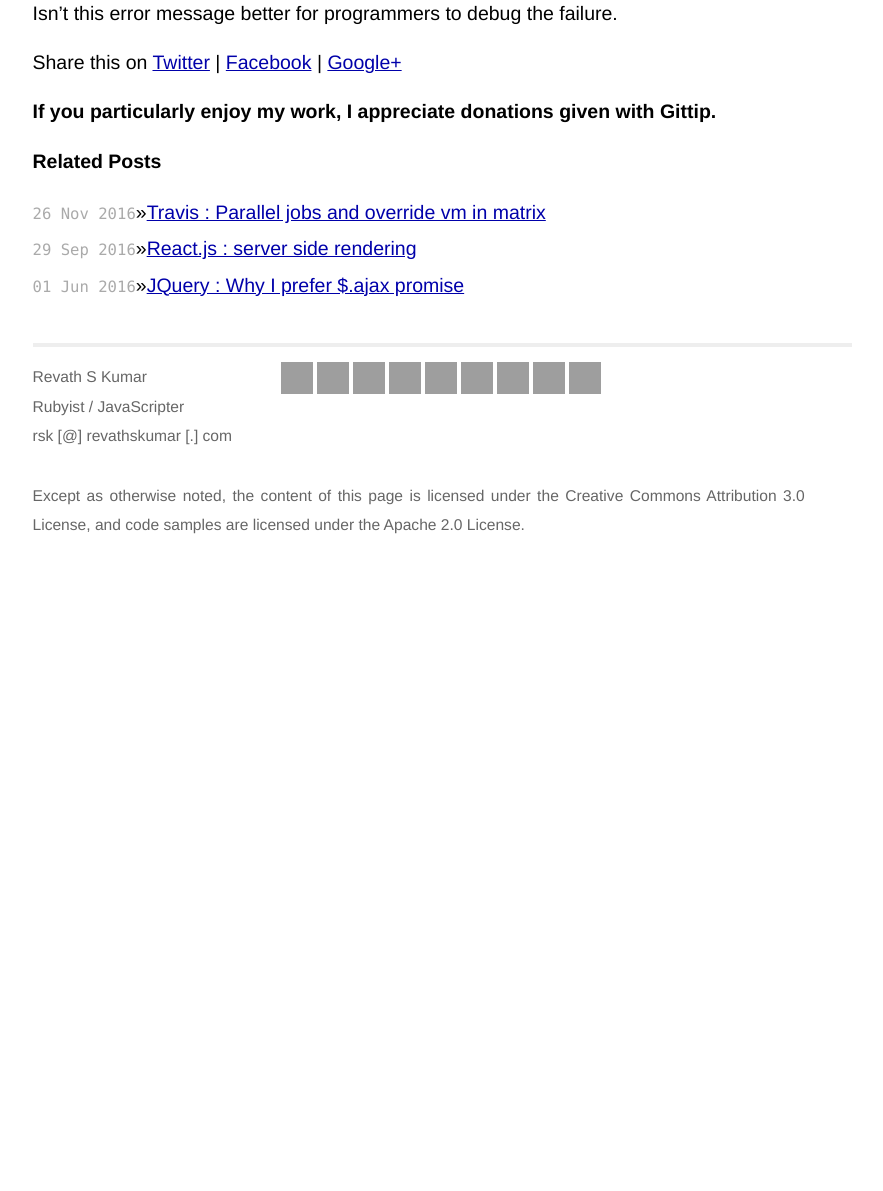
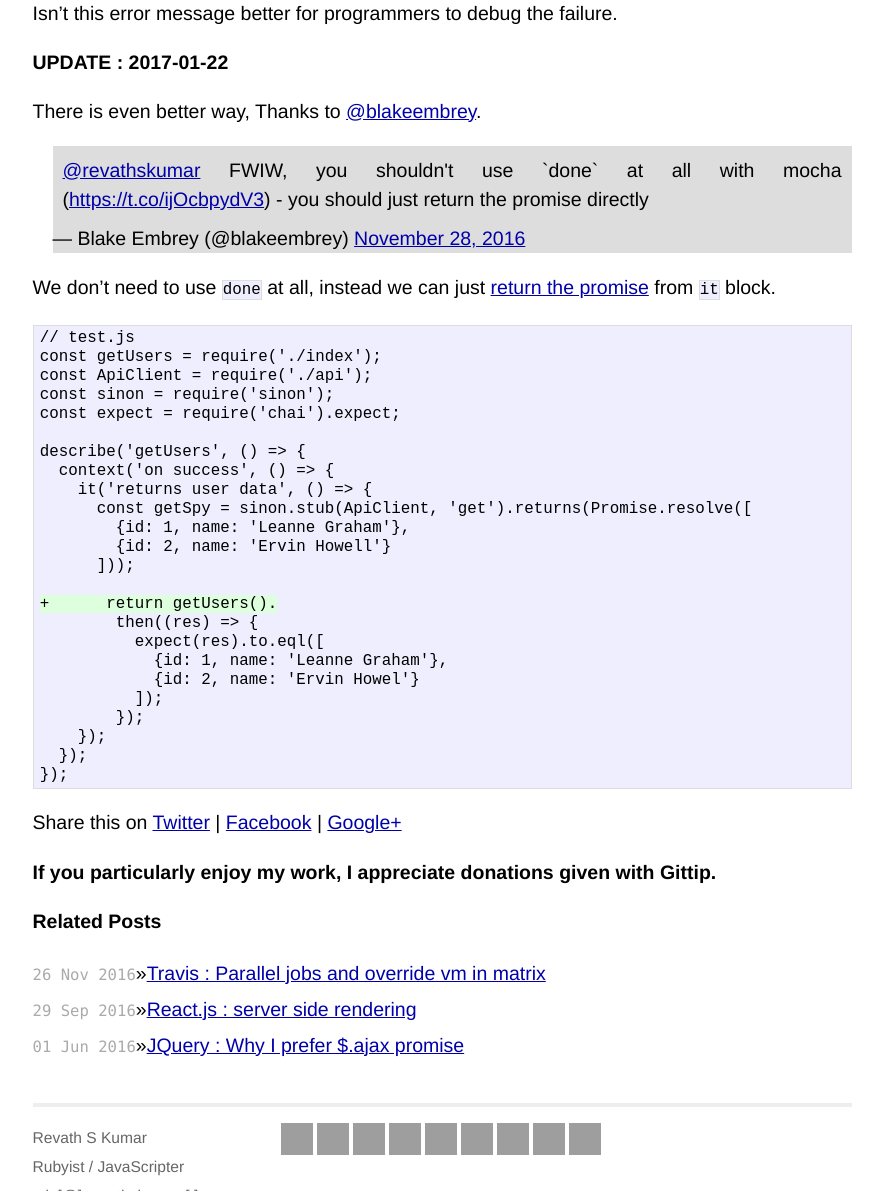
Before and after one commit to revathskumar/blog.revathskumar.com, a Jekyll site: the page built from _posts/2016-11-27-javascript-testing-promises.md, in a window 1280 px wide and 1400 px high, scrolled down 3264 px, cut to the strip 209-1400 px from the top of the window. Shown: the whole strip, without its empty margins (198-1081 px from the left). Built offline with Jekyll 4.4.1, drawn with Linux system fonts in a browser that asks for light colours; comment, search, counter and statistics services are not loaded; before the commit the page ends 4028 px from its top, so only the background shows below that; grey boxes are pictures that could not be loaded.

Commit message:
Update for testing promises with mocha

```diff
--- a/_posts/2016-11-27-javascript-testing-promises.md
+++ b/_posts/2016-11-27-javascript-testing-promises.md
@@ -146,3 +146,39 @@ Now see the difference in the mocha's failure message with actual and expected d
 ![Better Error]({{ page.image }})
 
 Isn't this error message better for programmers to debug the failure.
+
+### UPDATE : 2017-01-22
+
+There is even better way, Thanks to [@blakeembrey](https://twitter.com/blakeembrey).
+
+<blockquote class="twitter-tweet" data-lang="en"><p lang="en" dir="ltr"><a href="https://twitter.com/revathskumar">@revathskumar</a> FWIW, you shouldn&#39;t use `done` at all with mocha (<a href="https://t.co/ijOcbpydV3">https://t.co/ijOcbpydV3</a>) - you should just return the promise directly</p>&mdash; Blake Embrey (@blakeembrey) <a href="https://twitter.com/blakeembrey/status/803386495180472320">November 28, 2016</a></blockquote>
+<script async src="//platform.twitter.com/widgets.js" charset="utf-8"></script>
+
+We don't need to use `done` at all, instead we can just [return the promise](http://mochajs.org/#working-with-promises) from `it` block.
+
+~~~ diff
+// test.js
+const getUsers = require('./index');
+const ApiClient = require('./api');
+const sinon = require('sinon');
+const expect = require('chai').expect;
+
+describe('getUsers', () => {
+  context('on success', () => {
+    it('returns user data', () => {
+      const getSpy = sinon.stub(ApiClient, 'get').returns(Promise.resolve([
+        {id: 1, name: 'Leanne Graham'},
+        {id: 2, name: 'Ervin Howell'}
+      ]));
+
++      return getUsers().
+        then((res) => {
+          expect(res).to.eql([
+            {id: 1, name: 'Leanne Graham'},
+            {id: 2, name: 'Ervin Howel'}
+          ]);
+        });
+    });
+  });
+});
+~~~
```
